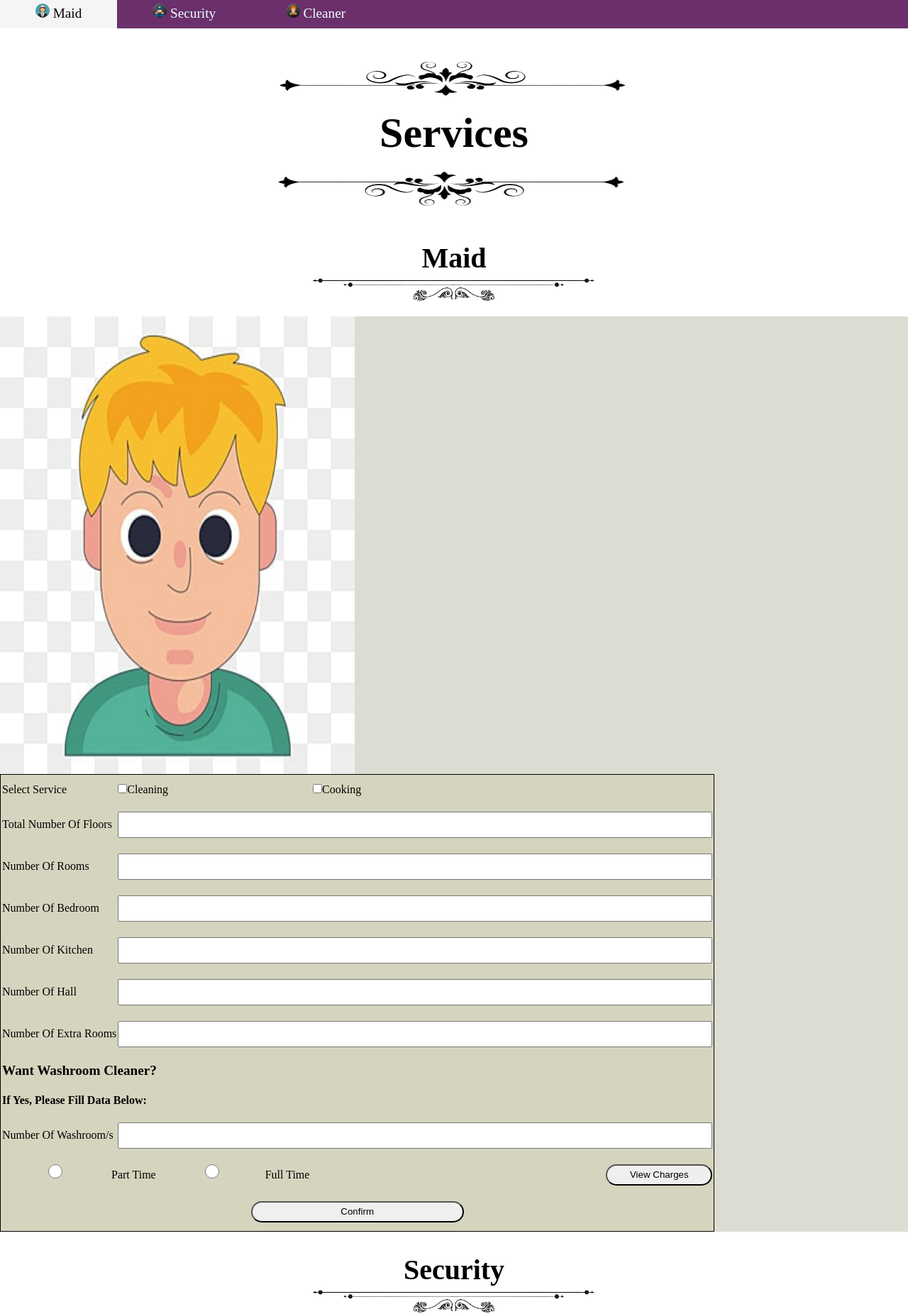
After one commit to Anonhemang/HomeCare_PHP, a PHP site: page /Demo_S.php in a window 1280 px wide. The commit adds this page. Shown: the whole page at 71% size. Run offline with PHP 8.4, Linux system fonts and the light colour scheme.

Commit message:
All Updated 3.0

```diff
--- /dev/null
+++ b/Demo.css
@@ -0,0 +1,224 @@
+*{
+    margin: 0;
+}
+
+
+.Main_body{
+    height: 100%;
+    width: 100%;
+    position: relative;
+}
+
+
+
+
+
+
+/*                                      ------------------------ Navigation Bar ----------------------------                   */
+.nav{
+    height: 40px;
+    width: 100%;
+    background-color: #6b306b;
+    overflow: hidden;
+
+
+}
+
+
+a{
+    height: 35px;
+    text-decoration: none;
+    padding: 5px 50px;
+    text-align: center;
+    display: block;
+    float: left;
+    font-size: larger;
+    color: azure;
+}
+
+
+a:hover{
+    background-color:whitesmoke;
+    color:black;
+}
+
+
+.logo{
+    height: 20px;
+    width: auto;
+    border-radius: 10px;
+    margin-top: auto;
+    margin-bottom: auto;
+    display: inline-block;
+}
+
+
+.select_services{
+    height: auto;
+    width: 100%;
+    margin-top: 35px;
+}
+
+
+.designTop{
+    height: 50px;
+    width: 500px;
+    padding-top: 10px;
+    margin-left: auto;
+    margin-right: auto;
+    display: block;
+}
+
+
+.designBottom{
+    height: 50px;
+    width: 500px;
+    padding-top: 0px;
+    padding-bottom: 50px;
+    margin-left: auto;
+    margin-right: auto;
+    display: block;
+}
+
+
+h1{
+    text-align: center;
+    font-size: 60px;
+    font-family: Castellar;
+
+}
+
+
+
+
+
+
+
+
+
+
+/*                                                       -----------------Maid----------------------                                */
+.maid{
+    height: auto;
+    width: 100%;
+
+}
+
+
+h2{
+    text-align: center;
+    font-size: 40px;
+    font-family: Castellar;
+}
+
+
+.head_line{
+    margin-left: auto;
+    margin-right: auto;
+    display: block;
+    height: auto;
+    width: 400px;
+}
+
+
+.maid_content{
+    height: auto;
+    width: 100%;
+    display: block;
+    margin-top: 20px;
+    background-color: rgb(220, 220, 210);
+}
+
+
+.maid_img{
+    height: 645px;
+    width: 500px;
+    float: left;
+}
+
+
+table{
+    font-family: Century Gothic;
+    border:1px solid black;
+    background-color: rgb(213, 213, 191);
+}
+
+
+td{
+    padding: 10px 0;
+}
+
+
+.tbl_checkbox{
+    margin-left: 200px;
+}
+
+
+.tbl_input{
+    width: 830px;
+    height: 31px;
+    outline: none;
+}
+
+
+.tbl_input:focus{
+    background-color: gray;
+    color: aliceblue;
+    box-shadow: 35px 12px 15px black;
+}
+
+
+.tbl_h5{
+    font-size: larger;
+}
+
+
+.tbl_h6{
+    font-size: medium;
+}
+
+
+.input_radio{
+    width: 150px;
+    height: 20px;
+
+}
+
+
+.input_button{
+    width: 150px;
+    height: 30px;
+    border-radius: 20px;
+    float: right;
+}
+
+
+.tbl_confirm{
+    height: 30px;
+    width: 300px;
+    border-radius: 15px;
+}
+
+
+.tbl_confirm:hover{
+    background-color: aqua;
+}
+
+
+
+
+
+
+
+/*                                          --------------------- Security ---------------------                                    */
+.security{
+    margin-top: 30px;
+    height: auto;
+    width: auto;
+}
+
+
+.security_content{
+    height: auto;
+    width: auto;
+}
--- /dev/null
+++ b/Demo_S.php
@@ -0,0 +1,144 @@
+<?php
+
+?>
+<!DOCTYPE html>
+<html lang="en">
+
+<head>
+    <meta charset="UTF-8">
+    <meta http-equiv="X-UA-Compatible" content="IE=edge">
+    <meta name="viewport" content="width=device-width, initial-scale=1.0">
+    <link rel="shortcut icon" type="img/jpg" href="img/logo.jpg">
+    <link rel="stylesheet" href="Demo.css">
+    <title>Book Your Service</title>
+</head>
+
+<body>
+    <!----------------------------------------------------- Body ---------------------------------------------------------------------->
+    <div class="Main_body">
+        <!-------------------------------------- Navigation Bar --------------------------------------------------------------------------->
+        <div class="nav">
+            <a href="#Maid" title="Click to view more services"><img src="img/MaidLogo.png" class="logo" alt=""> Maid</a>
+            <a href="#Security" title="Click to view more services"><img src="img/SecurityLogo.png" alt="" class="logo"> Security</a>
+            <a href="#Cleaner" title="Click to view more services"><img src="img/CleanerLogo.png" alt="" class="logo"> Cleaner</a>
+        </div>
+
+
+
+
+        <!--------------------------------------------------------- Logo -------------------------------------------------------------------->
+        <div class="select_services">
+            <img src="img/ServicePageLineTop.png" alt="" class="designTop"><br> <h1>Services</h1>
+            <br><img src="img/ServicePageLineBottom.png" alt="" class="designBottom">
+        </div>
+
+
+
+
+
+
+
+
+        <!--------------------------------------------------------- Maid Body ---------------------------------------------------------------->
+
+        <div class="maid" id="Maid">
+            <h2>Maid</h2>
+            <img src="img/HeadLine.png" alt="" class="head_line">
+            <!----------------------------------------------------- Maid Content ------------------------------------------------------------>
+            <div class="maid_content">
+
+                <img src="img\Demo_img.jpg" class="maid_img">
+
+                <div class="maid_select">
+                  <!------------------------------------------------ Maid Table --------------------------------------------------->
+                    <form>
+                        <table>
+                            <tr>
+                                <td>Select Service</td>
+                                <td><input type="checkbox" name="service">Cleaning
+                                <input type="checkbox" name="service" class="tbl_checkbox">Cooking</td>
+                            </tr>
+
+                            <tr>
+                                <td>Total Number Of Floors</td>
+                                <td><input type="number" class="tbl_input"></td>
+                            </tr>
+
+
+                            <tr>
+                                <td>Number Of Rooms</td>
+                                <td><input type="number" class="tbl_input"></td>
+                            </tr>
+
+                            <tr>
+                                <td>Number Of Bedroom</td>
+                                <td><input type="number" class="tbl_input"></td>
+                            </tr>
+
+                            <tr>
+                                <td>Number Of Kitchen</td>
+                                <td><input type="number" class="tbl_input"></td>
+                            </tr>
+
+                            <tr>
+                                <td>Number Of Hall</td>
+                                <td><input type="number" class="tbl_input"></td>
+                            </tr>
+
+                            <tr>
+                                <td>Number Of Extra Rooms</td>
+                                <td><input type="number" class="tbl_input"></td>
+                            </tr>
+
+                            <tr>
+                                <td colspan="2"><h5 class="tbl_h5">Want Washroom Cleaner?</h5></td>
+                            </tr>
+
+                            <tr>
+                                <td colspan="2"><h6 class="tbl_h6">If Yes, Please Fill Data Below:</h6></td>
+                            </tr>
+
+                            <tr>
+                                <td>Number Of Washroom/s</td>
+                                <td><input type="number" class="tbl_input"></td>
+                            </tr>
+
+                            <tr>
+                                <td colspan="2"><input type="radio" value="Time" class="input_radio" name="time"> Part Time
+                                <input type="radio" value="Time" class="input_radio" name="time">Full Time
+                                <button class="input_button">View Charges</button></td>
+
+                            </tr>
+
+                            <tr>
+                                <td colspan="2"><center><input type="Submit" value="Confirm" class="tbl_confirm"></center></td>
+                            </tr>
+
+                        </table>
+                    </form>
+                </div>
+            </div>
+
+        </div>
+        <!--------------------------------------------------------- End Of Maid Table ----------------------------------------------->
+
+
+
+
+
+
+
+
+
+        <!------------------------------------------------------------ Security ---------------------------------------------------------->
+        <div class="security">
+            <h2>Security</h2>
+            <img src="img/HeadLine.png" alt="" class="head_line">
+
+            <div class="security_content">
+
+            </div>
+        </div>
+    </div>
+</body>
+</html>
```
Also changed, not shown: HomePage.php (+12 -7 lines), Service.css (deleted, +0 -131 lines), Service.php (deleted, +0 -82 lines), img/Demo_img.jpg (added).
